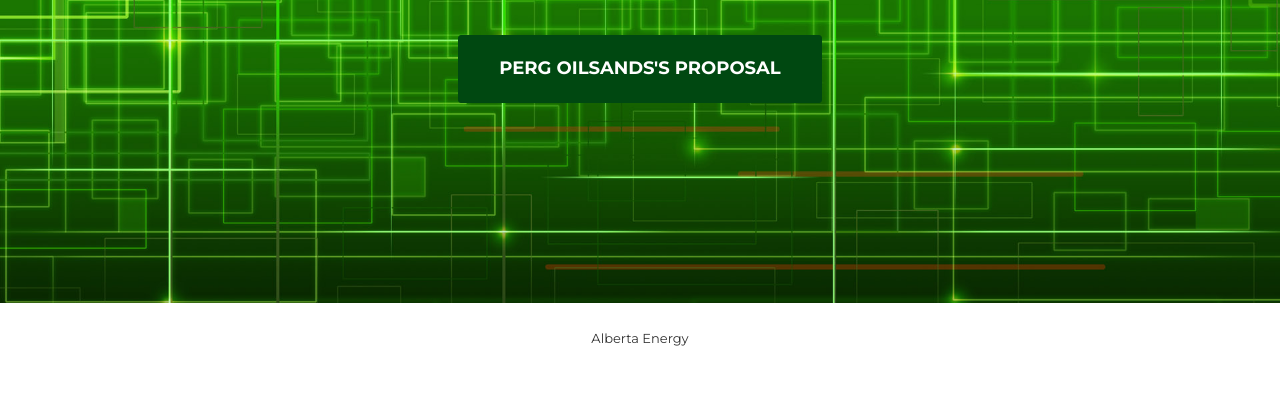
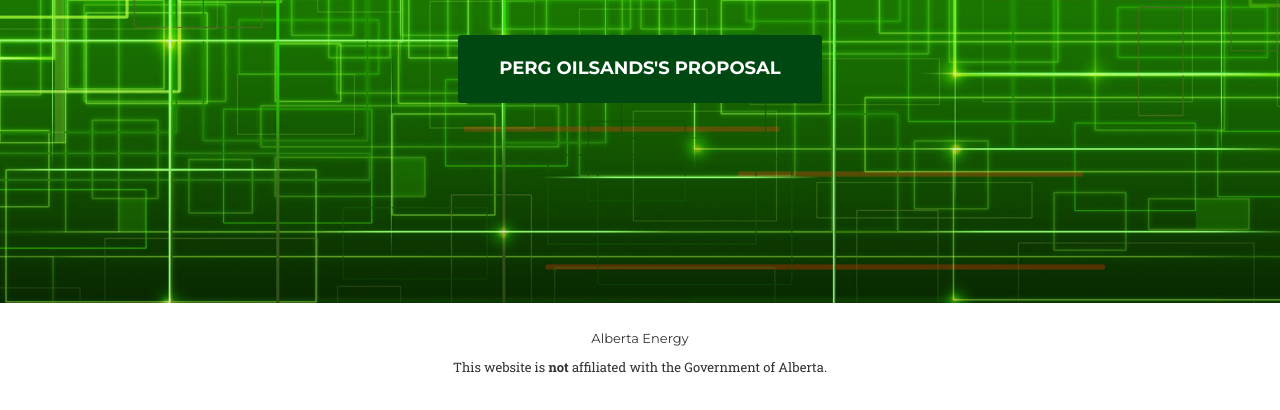
Before and after one commit to MITPERG/alberta.energy, a plain HTML site: page index.html in a window 1280 px wide. Shown: the part 390-800 px from the top of the page. Drawn offline with nearby package versions, Linux system fonts and the light colour scheme; a web font is replaced by a local one.

```diff
--- a/index.html
+++ b/index.html
@@ -55,7 +55,8 @@
 <footer>
   <div class="container">
     <div class="row">
-      <div class="col-md-12"> <span class="copyright">Alberta Energy</span>
+      <div class="col-md-12"> <span class="copyright">Alberta Energy</span><br>
+      This website is <b>not</b> affiliated with the Government of Alberta.
       </div>
     </div>
   </div>
```
Also changed, not shown: assets/images/favicon.ico (added).
